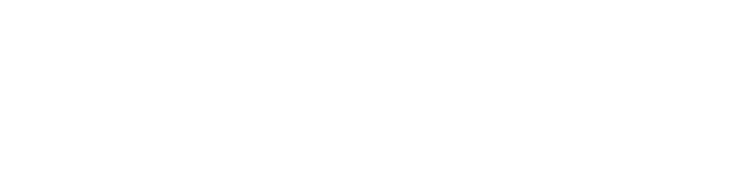
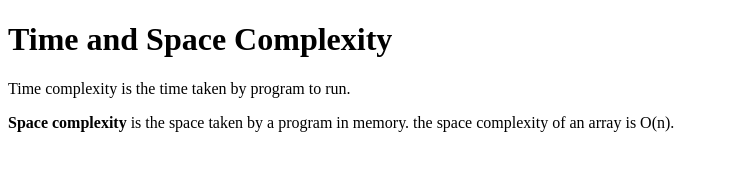
Before and after one commit to acciojob/time-and-space-complexity-mitkliku, a website: page main.html in a window 1280 px wide. Shown: the whole page, without its empty margins (0-729 px from the left). Drawn offline with Linux system fonts and the light colour scheme.

Commit message:
created a submission

```diff
--- a/main.html
+++ b/main.html
@@ -8,7 +8,11 @@
 
 <body>
 	<!-- the entire body must be written by student -->
-    <script type="text/javascript" src="./script.js">
+
+	<h1>Time and Space Complexity</h1>
+	<p>Time complexity is the time taken by program to run.</p>
+	<p><B>Space complexity</B> is the space taken by a program in memory. the space complexity of an array is O(n).</p>
+	<script type="text/javascript" src="./script.js">
 </script>
 
 </body>
```
